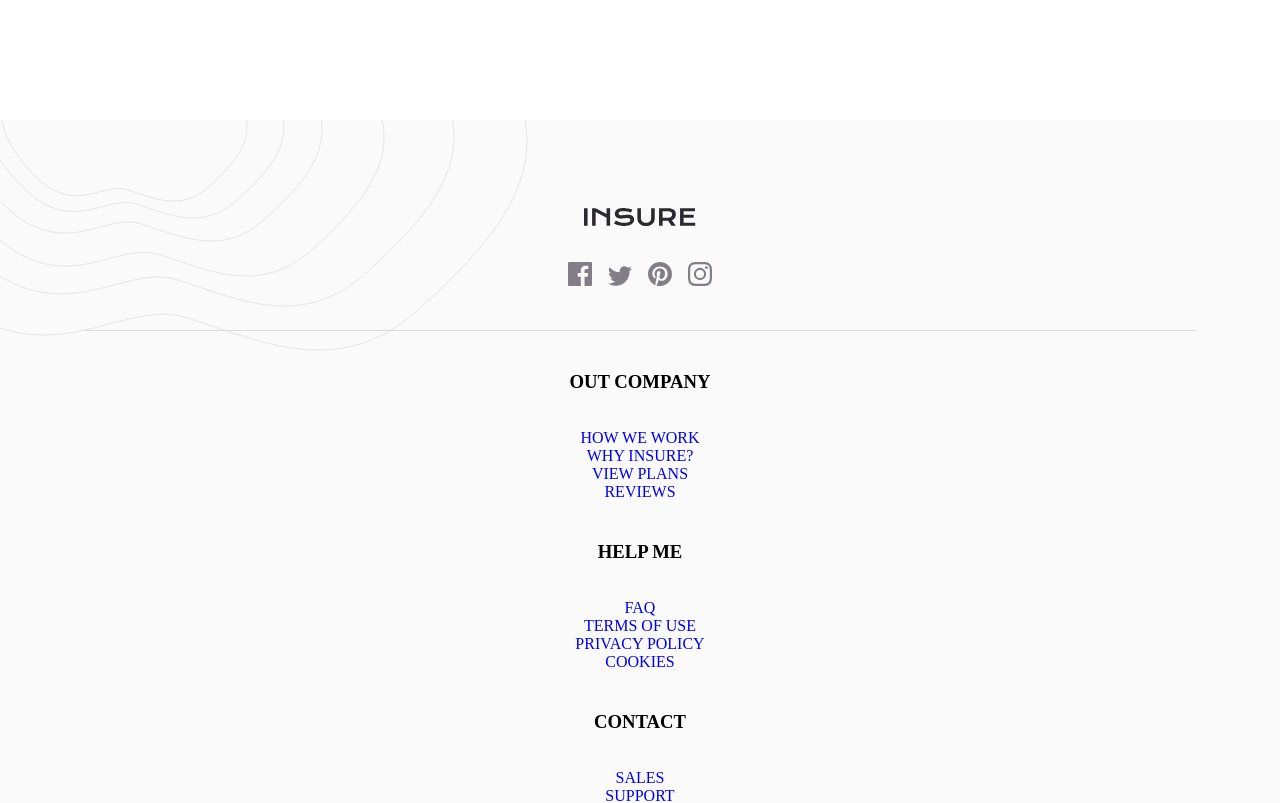
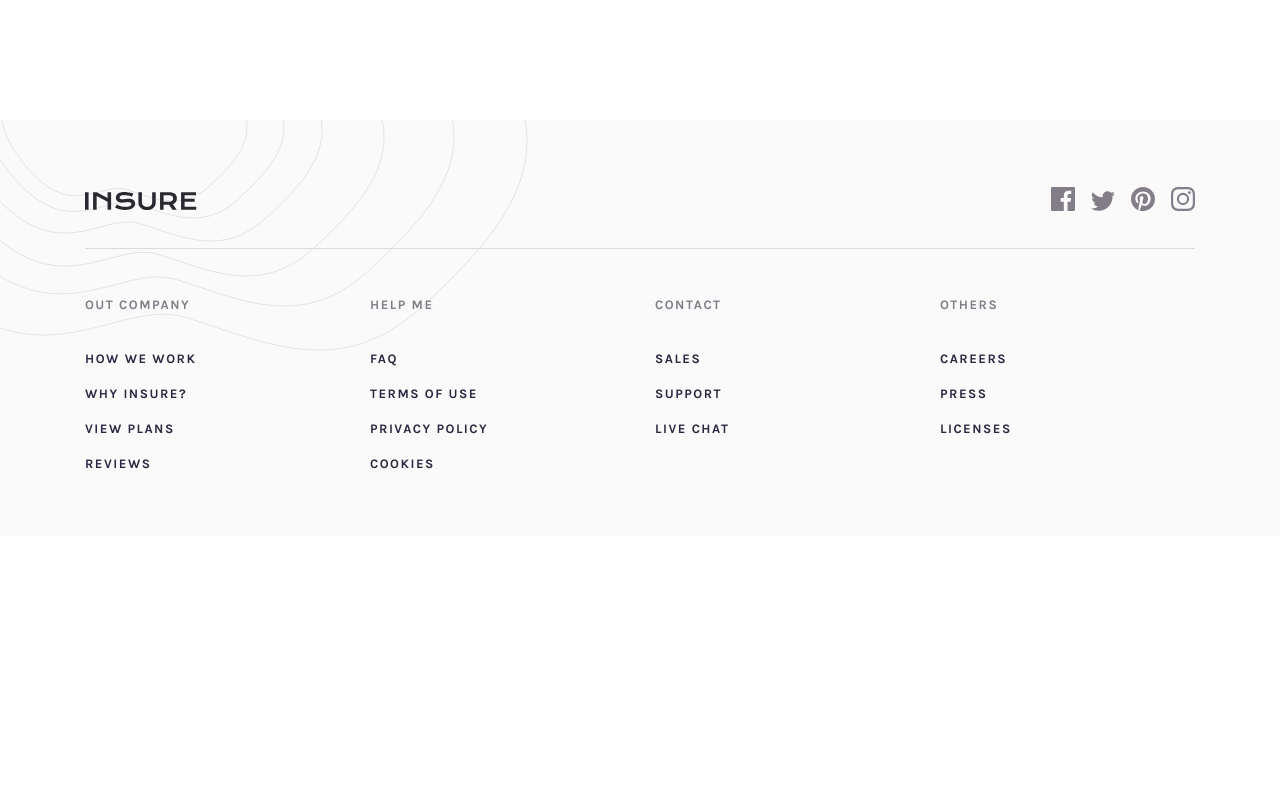
Before and after one commit to ionStici/insure-landing-page, a React (Vite) app: page / in a window 1280 px wide. Shown: the part 1900-2703 px from the top of the page. After the commit the page ends 2436 px from the top, so only its background shows below. Built offline with nearby package versions, Linux system fonts and the light colour scheme.

Commit message:
Finish styling the footer

```diff
--- a/src/scss/_footer.scss
+++ b/src/scss/_footer.scss
@@ -9,6 +9,12 @@
 
         position: relative;
         text-align: center;
+
+        @media only screen and (min-width: 650px) {
+            max-width: 1190px;
+            padding: 67px 40px 64px 40px;
+            text-align: left;
+        }
     }
 
     &__bg-pattern {
@@ -32,10 +38,23 @@
         padding-bottom: 40px;
         margin-bottom: 40px;
         border-bottom: 1px solid hsla(0, 0%, 86%, 1);
+
+        @media only screen and (min-width: 650px) {
+            display: flex;
+            align-items: center;
+            justify-content: space-between;
+
+            padding-bottom: 33px;
+            margin-bottom: 48px;
+        }
     }
 
     &__logo {
         margin-bottom: 32px;
+
+        @media only screen and (min-width: 650px) {
+            margin-bottom: 0;
+        }
     }
 
     &__icon {
@@ -49,16 +68,27 @@
     &__box {
         position: relative;
         z-index: 2;
+
+        display: flex;
+        column-gap: 30px;
+        row-gap: 40px;
+        justify-content: center;
+        flex-wrap: wrap;
     }
 
     &__links-box {
-        &:not(:last-child) {
-            margin-bottom: 40px;
-        }
+        font-family: var(--font-karla);
+        width: 255px;
     }
 
     &__h3 {
+        color: var(--color-dark-gray-violet);
         text-transform: uppercase;
+
+        font-weight: 700;
+        font-size: 13px;
+        line-height: 15px;
+        letter-spacing: 1.5px;
 
         margin-bottom: 36px;
     }
@@ -68,6 +98,9 @@
     }
 
     &__li {
+        &:not(:last-child) {
+            margin-bottom: 16px;
+        }
     }
 
     &__link,
@@ -75,6 +108,11 @@
     &__link:visited {
         text-decoration: none;
         text-transform: uppercase;
+        color: var(--color-dark-violet);
+        font-weight: 700;
+        font-size: 13px;
+        line-height: 15px;
+        letter-spacing: 1.5px;
     }
 
     // // // // // // // // // // // // // // //
```
